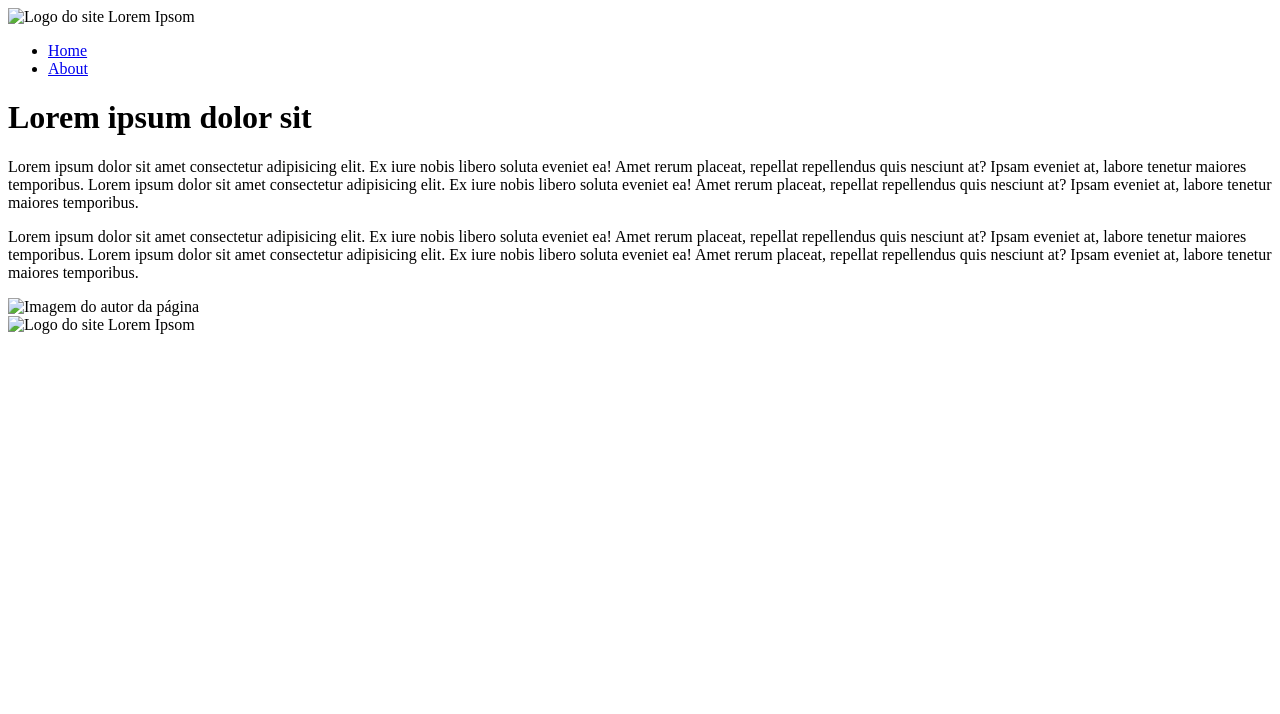
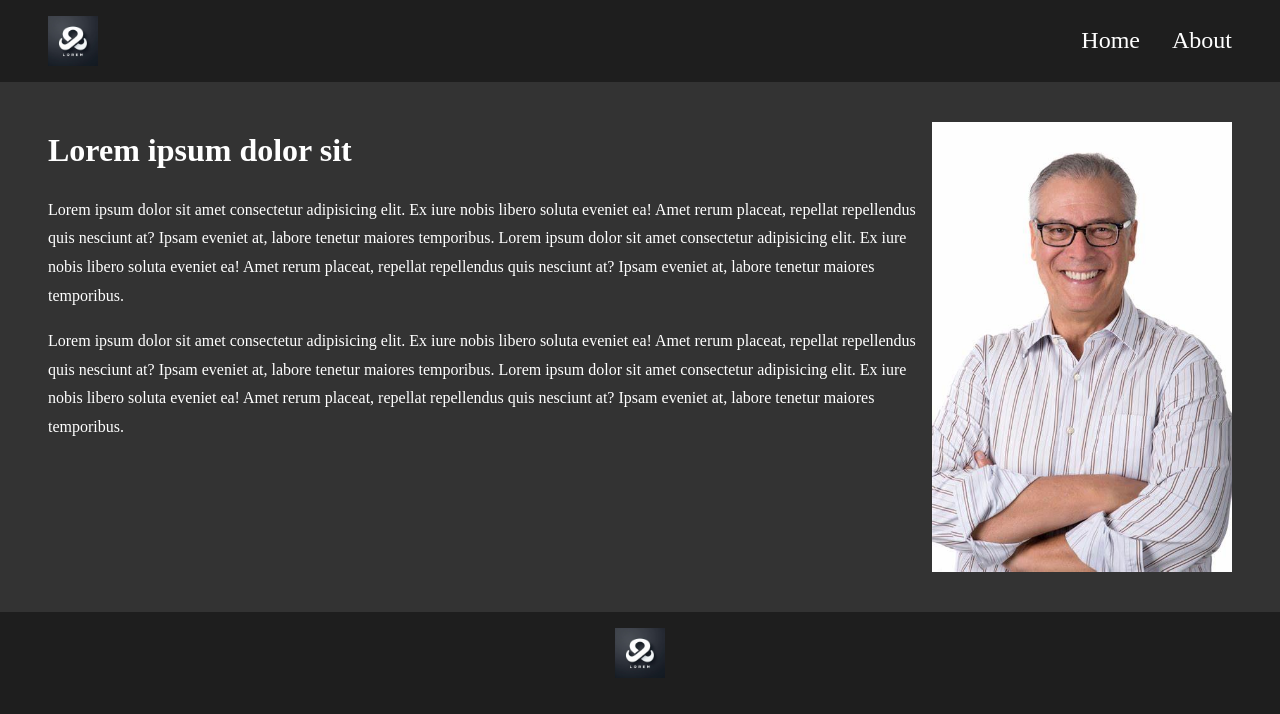
Before and after one commit to vclemente2/generation-fundamentos-web, a plain HTML site: page pages/about.html in a window 1280 px wide. Drawn offline with Linux system fonts and the light colour scheme; files that its build step writes are made by us from their sources.

Commit message:
Estilização das páginas do projeto.

```diff
--- a/pages/about.html
+++ b/pages/about.html
@@ -5,25 +5,28 @@
     <meta name="viewport" content="width=device-width, initial-scale=1.0">
     <title>Lorem Ipsum Dolor | About</title>
     <link rel="icon" type="image/x-icon" href="/front-end/fundamentos-web/assets/images/logo.jpeg">
+    <link rel="stylesheet" href="/Generation/front-end/fundamentos-web/styles/style.css"/>
 </head>
 <body>
-    <header>
+    <header class="cabecalho containerGeral">
         <nav>
-            <img src="/front-end/fundamentos-web/assets/images/logo.jpeg" alt="Logo do site Lorem Ipsom" width="50px">
+            <img src="../assets/images/logo.jpeg" alt="Logo do site Lorem Ipsom" width="50px">
             <ul>
-                <li><a href="/front-end/fundamentos-web/index.html">Home</a></li>
-                <li><a href="/front-end/fundamentos-web/pages/about.html">About</a></li>
+                <li><a href="../index.html">Home</a></li>
+                <li><a href="../pages/about.html">About</a></li>
             </ul>
         </nav>
     </header>
-    <main>
+    <main  class="containerGeral main-about">
+        <div>
         <h1>Lorem ipsum dolor sit</h1>
         <p>Lorem ipsum dolor sit amet consectetur adipisicing elit. Ex iure nobis libero soluta eveniet ea! Amet rerum placeat, repellat repellendus quis nesciunt at? Ipsam eveniet at, labore tenetur maiores temporibus. Lorem ipsum dolor sit amet consectetur adipisicing elit. Ex iure nobis libero soluta eveniet ea! Amet rerum placeat, repellat repellendus quis nesciunt at? Ipsam eveniet at, labore tenetur maiores temporibus.</p>
         <p>Lorem ipsum dolor sit amet consectetur adipisicing elit. Ex iure nobis libero soluta eveniet ea! Amet rerum placeat, repellat repellendus quis nesciunt at? Ipsam eveniet at, labore tenetur maiores temporibus. Lorem ipsum dolor sit amet consectetur adipisicing elit. Ex iure nobis libero soluta eveniet ea! Amet rerum placeat, repellat repellendus quis nesciunt at? Ipsam eveniet at, labore tenetur maiores temporibus.</p>
-        <img src="/front-end/fundamentos-web/assets/images/about.jpeg" alt="Imagem do autor da página" width="300px">
+    </div>
+        <img src="../assets/images/about.jpeg" alt="Imagem do autor da página" width="300px">
     </main>
-    <footer>
-        <img src="/front-end/fundamentos-web/assets/images/logo.jpeg" alt="Logo do site Lorem Ipsom" width="50px">
+    <footer  class="containerGeral">
+        <img src="../assets/images/logo.jpeg" alt="Logo do site Lorem Ipsom" width="50px">
     </footer>
 </body>
 </html>
--- /dev/null
+++ b/styles/style.css
@@ -0,0 +1,91 @@
+:root {
+    --cor-fundo-principal: #1E1E1E;
+    --cor-texto-principal: #FFFFFF;
+    --cor-destaque: #007BFF;
+    --cor-texto-secundario: #AAAAAA;
+    --cor-botoes: #333333;
+    --cor-texto-botoes: #FFFFFF;
+    --cor-linhas-separadoras: #444444;
+    --cor-realce-sutil: #333333;
+  }
+
+
+
+*{
+    box-sizing: border-box;
+    color: var(--cor-texto-principal);
+    list-style: none;
+    margin: 0;
+    padding: 0;
+    text-decoration: none;
+}
+
+body{
+    align-items: center;
+    color: var(--cor-texto-principal);
+    background-color: var(--cor-fundo-principal);
+    display:flex;
+    flex-direction: column;
+    line-height: 1.8;
+}
+
+main {
+    background-color: var(--cor-realce-sutil);
+    display: flex;
+    flex-direction: column;
+    gap: 1rem;
+    padding-top: 2.5rem;
+    padding-bottom: 2.5rem;
+}
+
+header{
+    padding: 1rem;
+}
+
+footer{
+    display: flex;
+    padding: 1rem;
+}
+
+main iframe{
+    align-self: center;
+}
+
+
+.containerGeral {
+    padding-left: 3rem;
+    padding-right: 3rem;
+}
+
+.cabecalho{
+    width: 100%;
+}
+
+.cabecalho nav{
+    align-items: center;
+    display:flex;
+    justify-content: space-between;
+}
+
+.cabecalho ul{
+    display: flex;
+    gap: 2rem;
+}
+
+.cabecalho ul li:hover{
+    text-decoration: underline;
+}
+
+.cabecalho ul li a{
+    font-size: 1.5rem;
+}
+
+.main-about{
+    flex-direction: row;
+}
+
+.main-about div{
+    display: flex;
+    flex-direction: column;
+    gap: 1rem;
+}
```
Also changed, not shown: index.html (+8 -7 lines).
